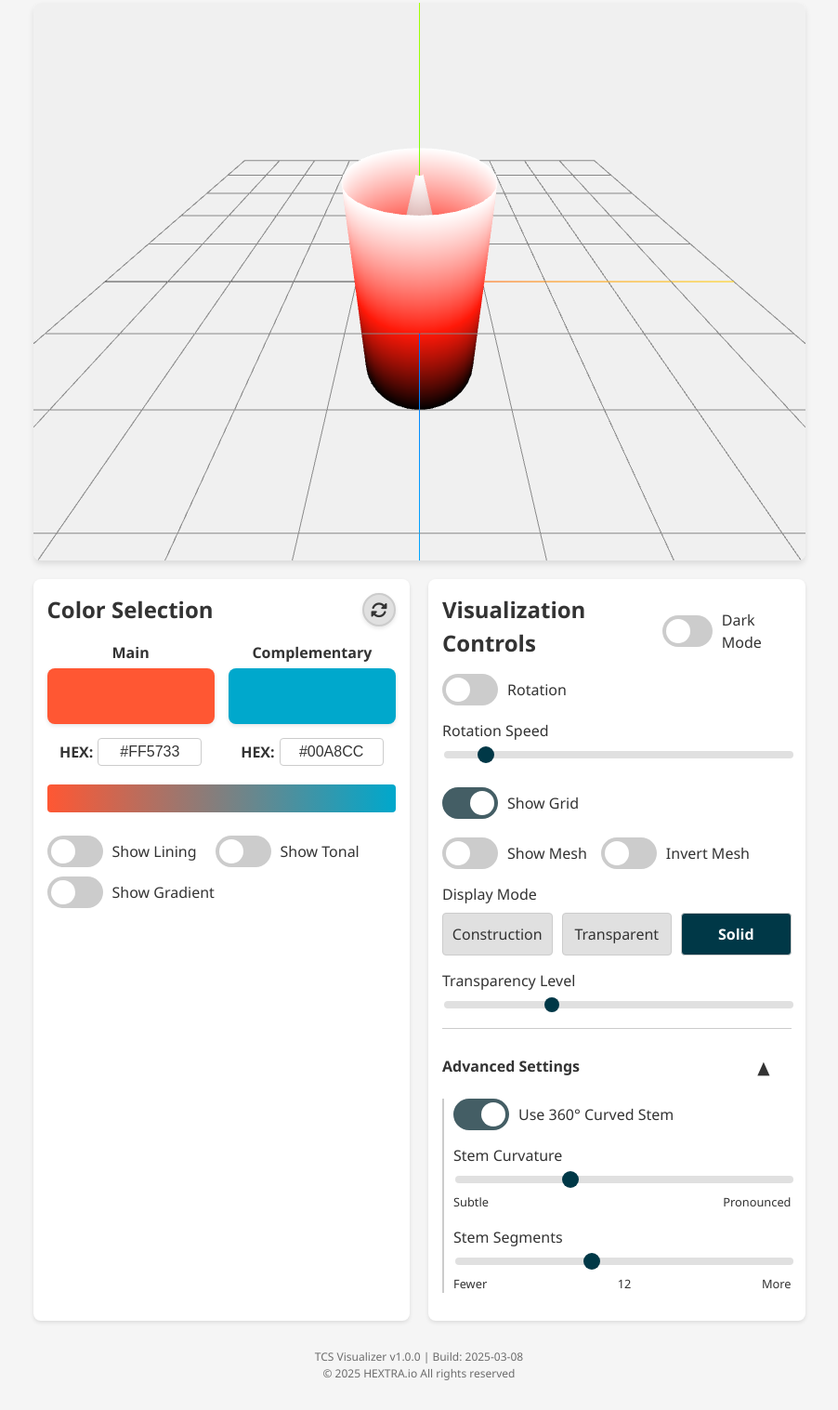
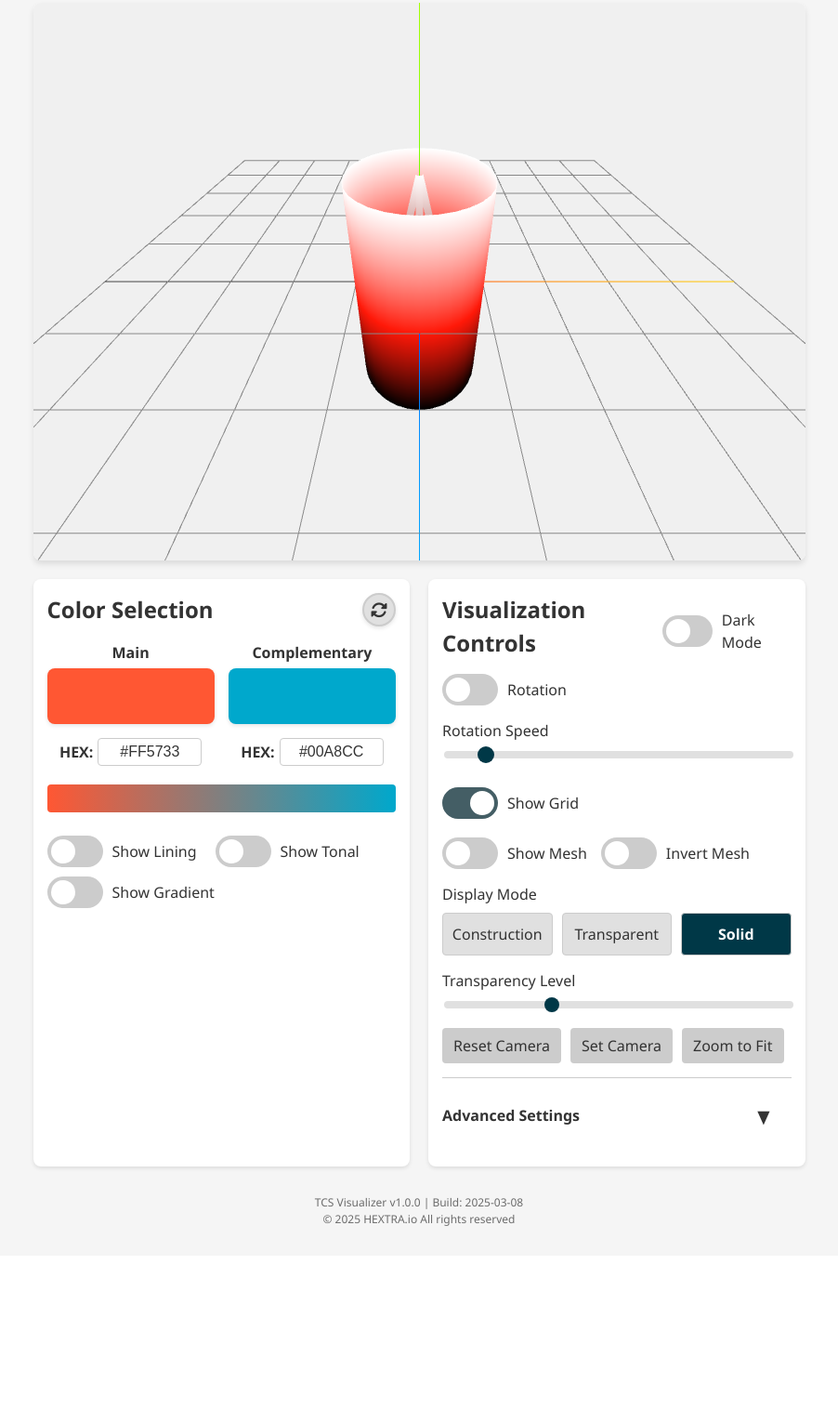
Before and after one commit to Wolfe-Jam/tcs-visualizer-vite, a website built with Vite: page index.html in a window 1280 px wide. Shown: the part 63-1580 px from the top of the page at 93% size, without its empty margins (189-1091 px from the left). After the commit the page ends 1414 px from the top, so only its background shows below. Built offline with nearby package versions, Linux system fonts and the light colour scheme; animation ran at ten frames a second.

Commit message:
Fix Advanced Settings UI & add stem segment controls
- Fixed collapse functionality for Advanced Settings panel
- Added proper Camera Control Buttons above Advanced Settings
- Updated stem segments slider to use 1-4 range mapping to actual values
  - 1 → 4 segments (Simple)
  - 2 → 8 segments (Moderate)
  - 3 → 16 segments (Detailed)
  - 4 → 24 segments (Very detailed)
- Added value display for Stem Curvature (0.4 default)
- Implemented setStemSegments method to adjust segment count in 360° visualization
- Set proper default values for sliders and displays

```diff
--- a/index.html
+++ b/index.html
@@ -434,6 +434,13 @@
 
 
 
+                <!-- Camera Control Buttons -->
+                <div style="display: flex; gap: 10px; flex-wrap: wrap; margin-bottom: 15px;">
+                    <button id="resetCamera" style="background-color: var(--button-bg); color: var(--button-text); border: none; padding: 8px 12px; border-radius: 4px; cursor: pointer; transition: background-color 0.3s;">Reset Camera</button>
+                    <button id="setCamera" style="background-color: var(--button-bg); color: var(--button-text); border: none; padding: 8px 12px; border-radius: 4px; cursor: pointer; transition: background-color 0.3s;">Set Camera</button>
+                    <button id="zoomToFit" style="background-color: var(--button-bg); color: var(--button-text); border: none; padding: 8px 12px; border-radius: 4px; cursor: pointer; transition: background-color 0.3s;">Zoom to Fit</button>
+                </div>
+
                 <!-- Advanced Settings Section (moved to bottom) -->
                 <div style="border-top: 1px solid var(--selector-border); padding-top: 15px; margin-bottom: 15px;">
                     <div id="advancedSettingsHeader" style="display: flex; justify-content: space-between; align-items: center; margin-bottom: 10px; cursor: pointer;">
@@ -455,10 +462,11 @@
                             <!-- Stem Curvature Control -->
                             <div id="stemOffsetControls">
                                 <label for="stemOffsetSlider">Stem Curvature</label>
-                                <input type="range" id="stemOffsetSlider" min="0.1" max="1.0" step="0.05" value="0.5"
+                                <input type="range" id="stemOffsetSlider" min="0.1" max="1.0" step="0.05" value="0.4"
                                        style="width: 100%; -webkit-appearance: none; -moz-appearance: none; -ms-appearance: none; appearance: none; height: 8px; border-radius: 4px; background: var(--selector-bg); outline: none;">
                                 <div style="display: flex; justify-content: space-between; font-size: 0.8rem; color: var(--text-color); margin-top: 5px;">
                                     <span>Subtle</span>
+                                    <span id="offsetValue">0.4</span>
                                     <span>Pronounced</span>
                                 </div>
                             </div>
@@ -467,12 +475,12 @@
                         <!-- Stem Segments Control -->
                         <div style="margin-bottom: 15px;">
                             <label for="stemSegmentsSlider">Stem Segments</label>
-                            <input type="range" id="stemSegmentsSlider" min="4" max="24" step="2" value="12"
+                            <input type="range" id="stemSegmentsSlider" min="1" max="4" step="1" value="1"
                                    style="width: 100%; -webkit-appearance: none; -moz-appearance: none; -ms-appearance: none; appearance: none; height: 8px; border-radius: 4px; background: var(--selector-bg); outline: none;">
                             <div style="display: flex; justify-content: space-between; font-size: 0.8rem; color: var(--text-color); margin-top: 5px;">
-                                <span>Fewer</span>
-                                <span id="segmentsValue">12</span>
-                                <span>More</span>
+                                <span>Simple</span>
+                                <span id="segmentsValue">1</span>
+                                <span>Detailed</span>
                             </div>
                         </div>
                     </div>
--- a/src/components/ui.js
+++ b/src/components/ui.js
@@ -404,26 +404,33 @@ export function setupUI(visualization) {
 
     if (advancedSettingsHeader && collapseAdvancedBtn && advancedSettingsContent) {
         // Function to toggle the advanced settings panel
-        const toggleAdvancedSettings = (forceExpand = false) => {
+        const toggleAdvancedSettings = () => {
             const isCollapsed = advancedSettingsContent.style.display === 'none';
 
-            if (isCollapsed || forceExpand) {
+            if (isCollapsed) {
                 // Expand
                 advancedSettingsContent.style.display = 'block';
-                collapseAdvancedBtn.textContent = '▲';
+                collapseAdvancedBtn.textContent = '▲'; // Up arrow
             } else {
                 // Collapse
                 advancedSettingsContent.style.display = 'none';
-                collapseAdvancedBtn.textContent = '▼';
+                collapseAdvancedBtn.textContent = '▼'; // Down arrow
             }
         };
 
-        // Add click event to both the header and the collapse button
-        advancedSettingsHeader.addEventListener('click', () => toggleAdvancedSettings());
-        collapseAdvancedBtn.addEventListener('click', () => toggleAdvancedSettings());
+        // Initial collapse state (start collapsed)
+        advancedSettingsContent.style.display = 'none';
+        collapseAdvancedBtn.textContent = '▼';
 
-        // Initially expand the advanced settings to show controls
-        toggleAdvancedSettings(true);
+        // Add click event for the header (including the collapse button)
+        advancedSettingsHeader.addEventListener('click', toggleAdvancedSettings);
+
+        // Add separate click event for just the collapse button
+        // to prevent event bubbling
+        collapseAdvancedBtn.addEventListener('click', (e) => {
+            e.stopPropagation();
+            toggleAdvancedSettings();
+        });
     }
 
     // Curved Stem toggle
@@ -439,14 +446,25 @@ export function setupUI(visualization) {
 
     // Stem Offset Slider
     const stemOffsetSlider = document.getElementById('stemOffsetSlider');
+    const offsetValueDisplay = document.getElementById('offsetValue');
     if (stemOffsetSlider) {
         // Set initial value from visualization
-        stemOffsetSlider.value = visualization.stemMaxOffset;
+        stemOffsetSlider.value = visualization.stemMaxOffset || 0.4;
+
+        // Update the display value with initial value
+        if (offsetValueDisplay) {
+            offsetValueDisplay.textContent = parseFloat(stemOffsetSlider.value).toFixed(1);
+        }
 
         // Update when slider is moved
         stemOffsetSlider.addEventListener('input', (e) => {
             const offset = parseFloat(e.target.value);
             visualization.setStemOffset(offset);
+
+            // Update the display value
+            if (offsetValueDisplay) {
+                offsetValueDisplay.textContent = offset.toFixed(1);
+            }
         });
     }
 
@@ -455,26 +473,41 @@ export function setupUI(visualization) {
     const segmentsValueDisplay = document.getElementById('segmentsValue');
 
     if (stemSegmentsSlider) {
-        // Set initial value (12 segments is the default)
-        const initialSegments = visualization.curvedStemSegments || 12;
-        stemSegmentsSlider.value = initialSegments;
+        // Set initial value to 1 (simplest representation)
+        stemSegmentsSlider.value = 1;
 
         if (segmentsValueDisplay) {
-            segmentsValueDisplay.textContent = initialSegments;
+            segmentsValueDisplay.textContent = 1;
+        }
+
+        // Map the 1-4 slider value to actual segment count
+        const mapSegmentValue = (value) => {
+            switch (parseInt(value)) {
+                case 1: return 4;   // Simple
+                case 2: return 8;   // Moderate
+                case 3: return 16;  // Detailed
+                case 4: return 24;  // Very detailed
+                default: return 4;  // Default to simple
+            }
+        };
+
+        // Set initial value in the visualization
+        if (visualization.setStemSegments) {
+            visualization.setStemSegments(mapSegmentValue(stemSegmentsSlider.value));
         }
 
         // Update when slider is moved
         stemSegmentsSlider.addEventListener('input', (e) => {
-            const segments = parseInt(e.target.value);
+            const sliderValue = parseInt(e.target.value);
 
             // Update the display value
             if (segmentsValueDisplay) {
-                segmentsValueDisplay.textContent = segments;
+                segmentsValueDisplay.textContent = sliderValue;
             }
 
-            // If the visualization has a method to update segments, call it
+            // Map the slider value to actual segment count and update
             if (visualization.setStemSegments) {
-                visualization.setStemSegments(segments);
+                visualization.setStemSegments(mapSegmentValue(sliderValue));
             }
         });
     }
```
